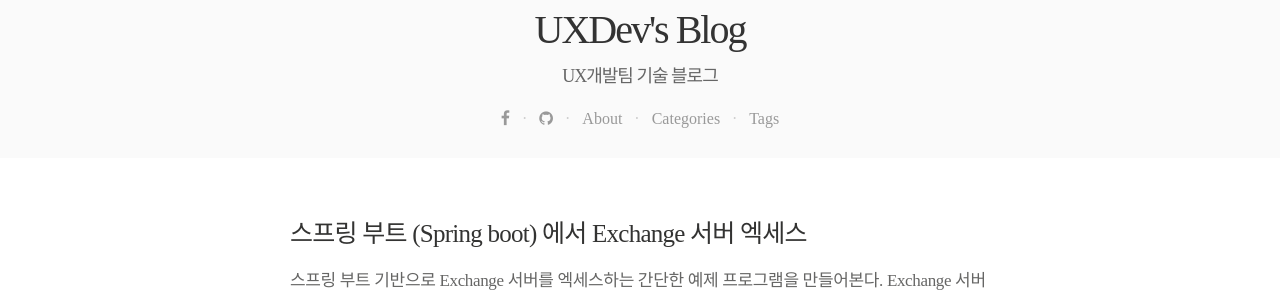
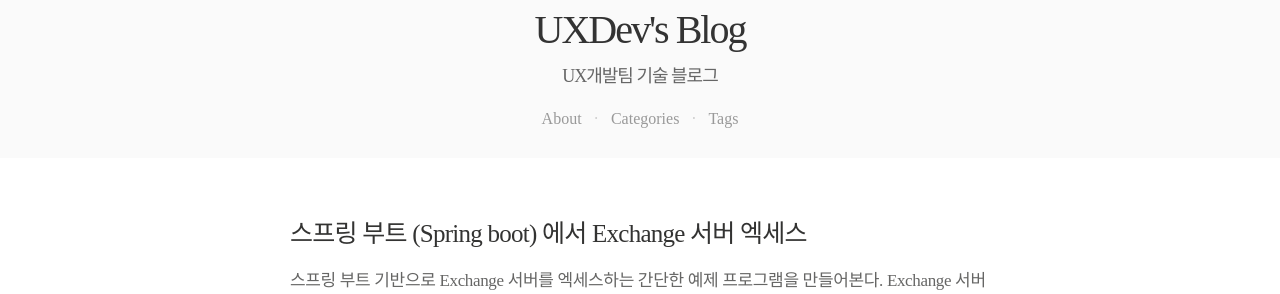
Before and after one commit to skypacific/skypacific.github.io, a Jekyll site: the page built from index.html, in a window 1280 px wide. Shown: the part 529-823 px from the top of the page. Built offline with Jekyll 4.4.1, drawn with Linux system fonts in a browser that asks for light colours; nearby versions of some CDN libraries; the list of posts is cut into pages by our own code.

Commit message:
modify style

```diff
--- a/index.html
+++ b/index.html
@@ -15,14 +15,6 @@
     <h1 class="blog-title">{{ site.title }}</h1>
     <h2 class="blog-description">{{ site.description }}</h2>
     <div class="custom-links">
-      {% for social in site.social %}
-        {% if social.url %}
-            <a class="icon-{{ social.icon }}" href="{{ social.url }}" {% if social.desc %} title="{{ social.desc }}"{% endif %}">
-              <i class="nf nf-fa-{{ social.icon }}"></i>
-            </a>
-            &nbsp;&nbsp;·&nbsp;&nbsp;
-        {% endif %}
-      {% endfor %}
       <a href="/about/">About</a>
       &nbsp;&nbsp;·&nbsp;&nbsp;
       <a href="/categories/">Categories</a>
```
Also changed, not shown: 12 other files.
